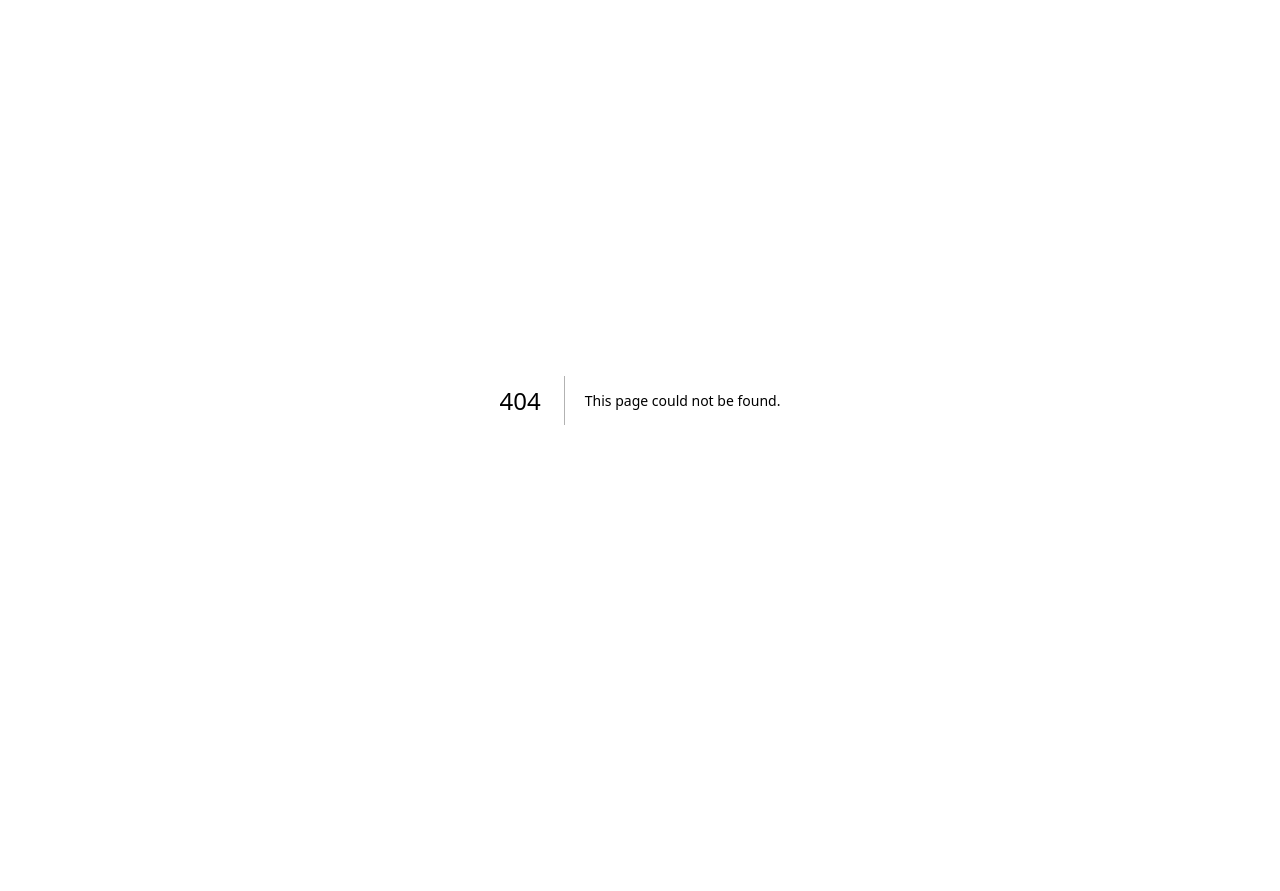
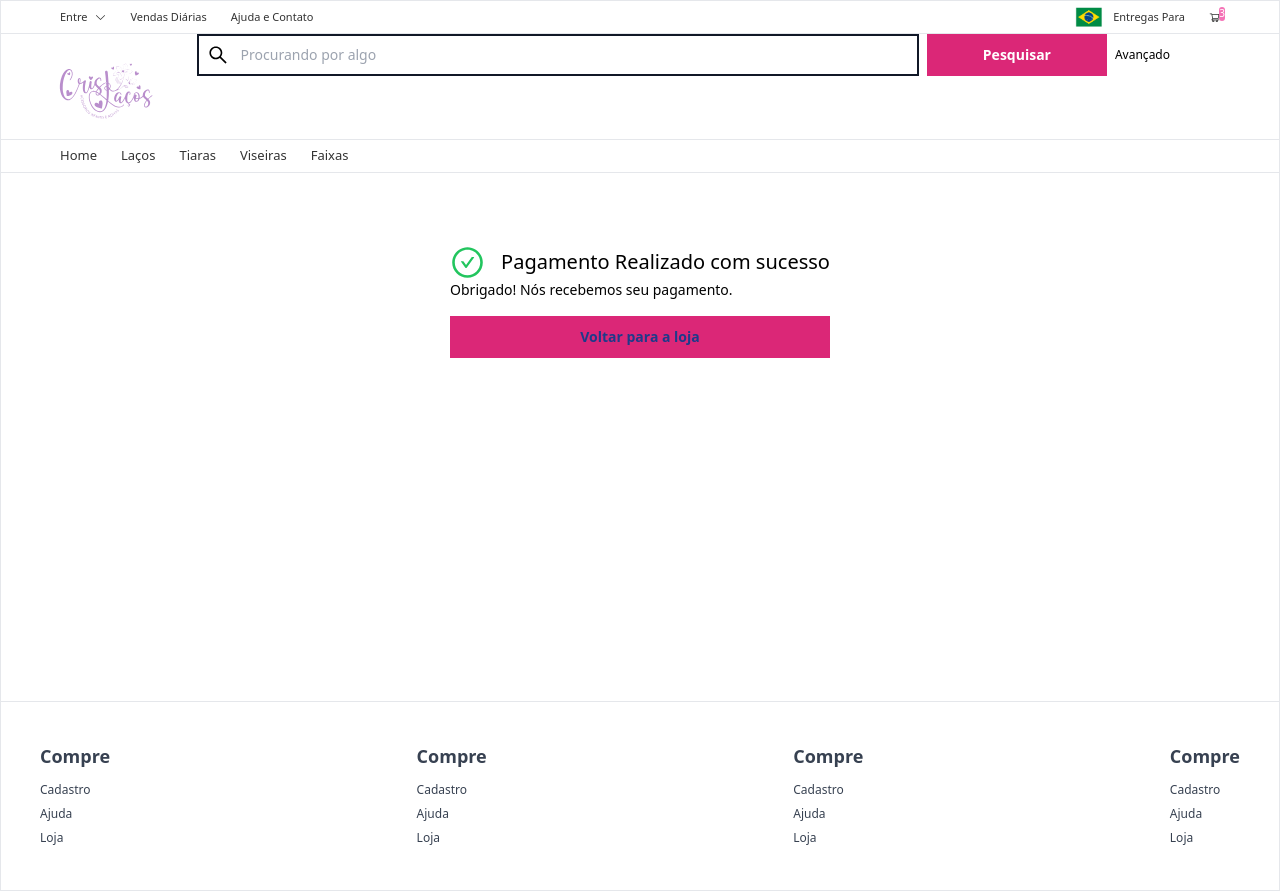
Before and after one commit to HervalMata/cris-supa-ts, a Next.js app: page /success in a window 1280 px wide. Before the commit this address had no page. Before the commit the page ends 800 px from the top, so only its background shows below. Built offline with nearby package versions, Linux system fonts and the light colour scheme.

Commit message:
chores: cris supabase - setting-up payment success page

```diff
--- a/src/app/cart/page.tsx
+++ b/src/app/cart/page.tsx
@@ -1,3 +1,5 @@
+"use client";
+
 import MainLayout from "@/app/layout/MainLayout";
 import CartItem from "@/app/(components)/CartItem";
 import SimilarProducts from "@/app/(components)/SimilarProducts";
--- a/src/app/checkout/page.tsx
+++ b/src/app/checkout/page.tsx
@@ -1,3 +1,5 @@
+"use client";
+
 import MainLayout from "@/app/layout/MainLayout";
 import CheckOutItem from "@/app/(components)/CheckOutItem";
 
--- a/src/app/orders/page.tsx
+++ b/src/app/orders/page.tsx
@@ -1,3 +1,5 @@
+"use client";
+
 import MainLayout from "@/app/layout/MainLayout";
 import {CiDeliveryTruck} from "react-icons/ci";
 import Link from "next/link";
--- a/src/app/product/[id]/page.tsx
+++ b/src/app/product/[id]/page.tsx
@@ -1,3 +1,5 @@
+"use client";
+
 import MainLayout from "@/app/layout/MainLayout";
 import SimilarProducts from "@/app/(components)/SimilarProducts";
 
--- /dev/null
+++ b/src/app/success/page.tsx
@@ -0,0 +1,32 @@
+"use client";
+
+import MainLayout from "@/app/layout/MainLayout";
+import {AiOutlineCheckCircle} from "react-icons/ai";
+import Link from "next/link";
+
+export default function Success() {
+    return (
+        <>
+            <MainLayout>
+                <div id="SuccessPage" className="mt-12 max-w-[1200px] mx-auto px-2 min-h-[50vh]">
+                    <div className="bg-white w-full p-6 min-h-[150px] flex items-center justify-center">
+                        <div>
+                            <div className="flex items-center text-xl">
+                                <AiOutlineCheckCircle className="text-green-500" size={35} />
+                                <span className="pl-4">Pagamento Realizado com sucesso</span>
+                            </div>
+                            <p className="text-sm">
+                                Obrigado! Nós recebemos seu pagamento.
+                            </p>
+                            <Link href="/" className="w-full">
+                                <div className="w-full text-center bg-pink-600 text-sm font-semibold text-blue-900 p-[11px] mt-4">
+                                    Voltar para a loja
+                                </div>
+                            </Link>
+                        </div>
+                    </div>
+                </div>
+            </MainLayout>
+        </>
+    );
+}
```
